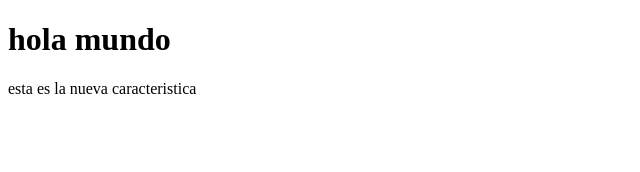
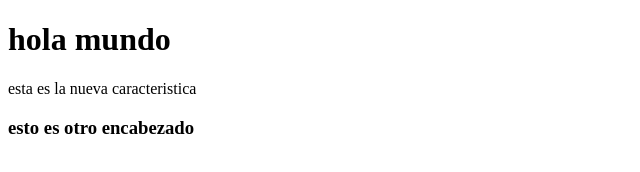
Before and after one commit to Han253/practica_sabado, a plain HTML site: page index.html in a window 1280 px wide. Shown: the whole page, without its empty margins (0-640 px from the left). Drawn offline with Linux system fonts and the light colour scheme.

Commit message:
agregar encabezado

```diff
--- a/index.html
+++ b/index.html
@@ -10,5 +10,6 @@
 <body>
     <h1>hola mundo</h1>
     <p>esta es la nueva caracteristica</p>
+    <h3>esto es otro encabezado</h3>
 </body>
 </html>
```
